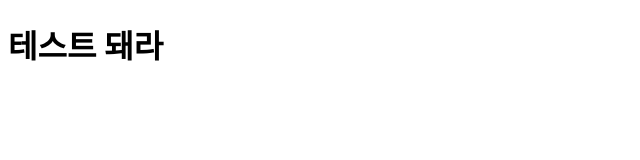
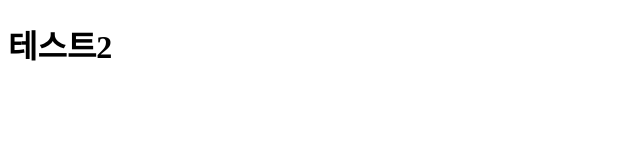
Before and after one commit to HW3542/jenkins-tutorial, a website: page static/index.html in a window 1280 px wide. Shown: the whole page, without its empty margins (0-640 px from the left). Drawn offline with Linux system fonts and the light colour scheme.

Commit message:
테스트2

```diff
--- a/static/index.html
+++ b/static/index.html
@@ -5,6 +5,6 @@
         <title>홈 화면</title>
     </head>
     <body>
-        <h1>테스트 돼라</h1>
+        <h1>테스트2</h1>
     </body>
 </html>
```
